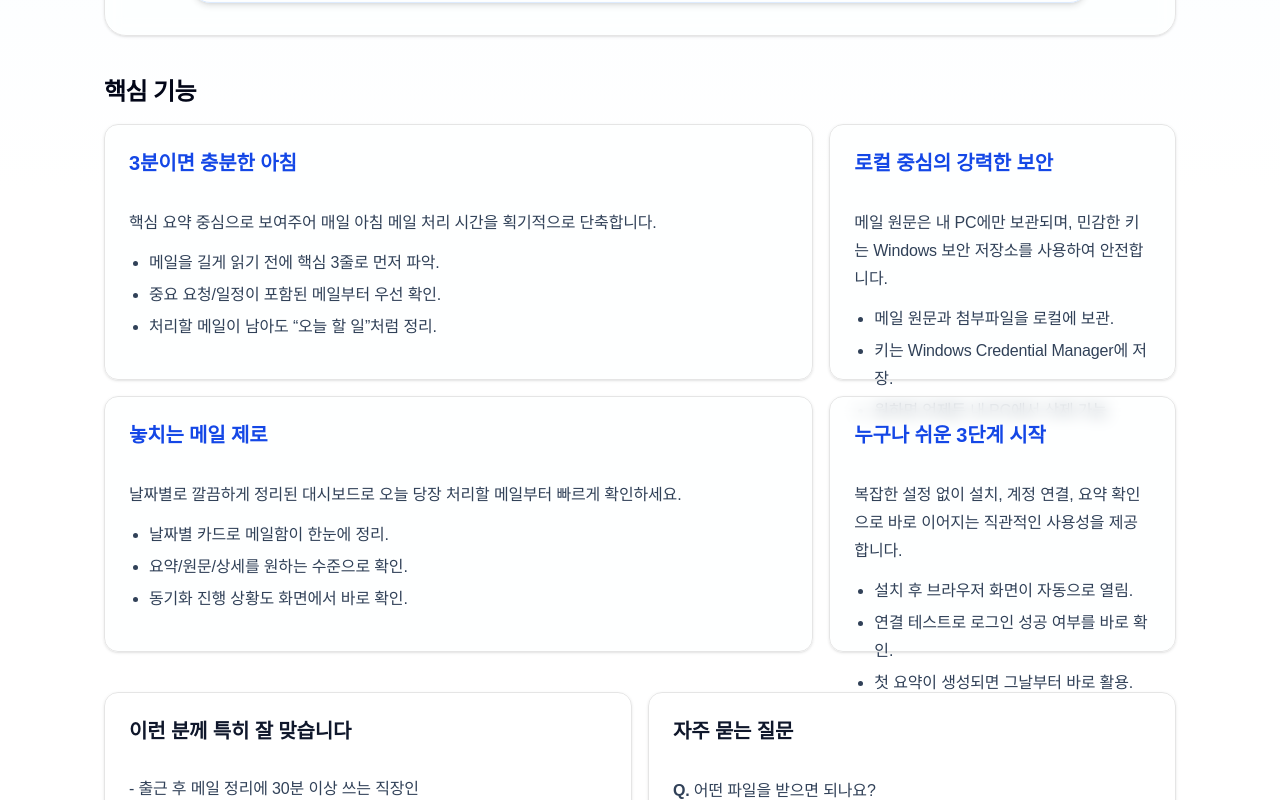
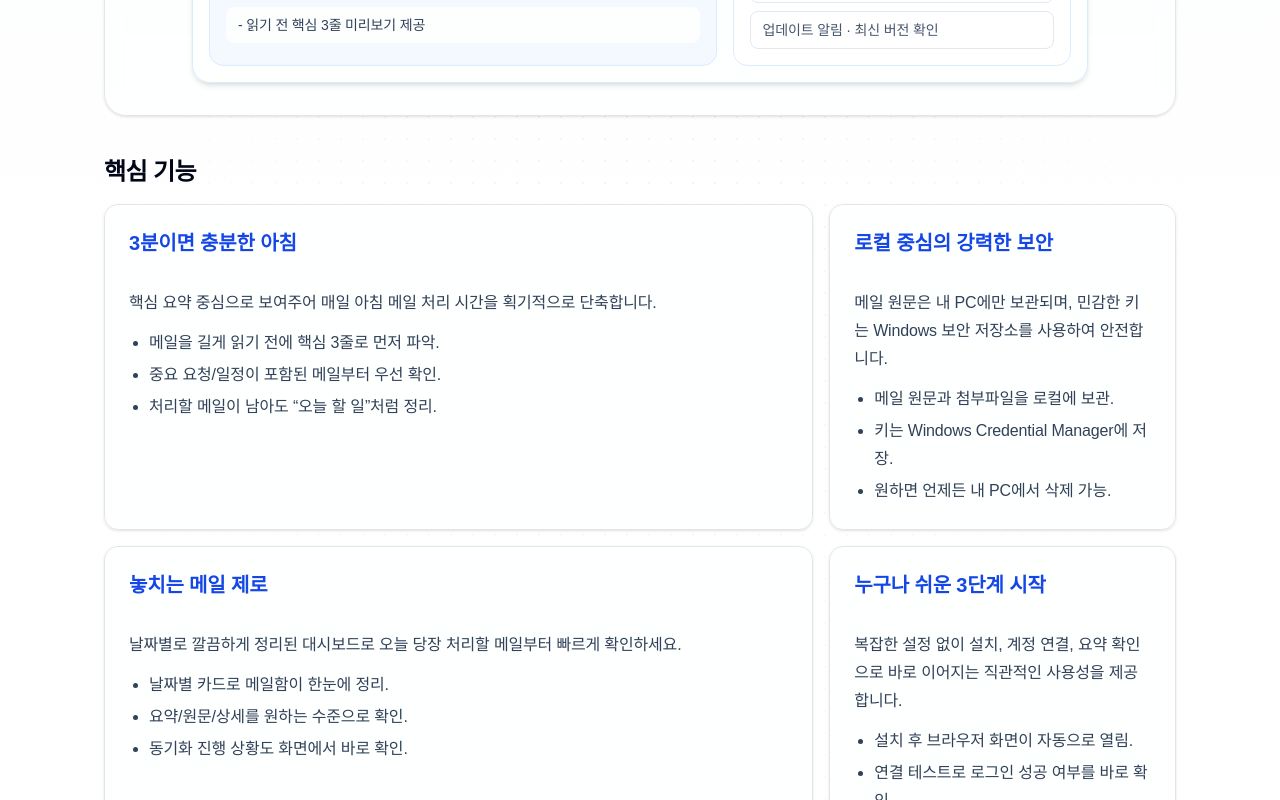
Before and after one commit to repairer5812/ai-email-summarizer, a Next.js app in the folder landing/: page / in a window 1280 px wide. Shown: the part 840-1640 px from the top of the page. Built offline with nearby package versions, Linux system fonts and the light colour scheme; a web font is replaced by a local one.

Commit message:
랜딩 레이아웃 안정화 및 배경 개선

```diff
--- a/landing/app/page.tsx
+++ b/landing/app/page.tsx
@@ -1,4 +1,3 @@
-import { BentoGrid } from "@/components/ui/bento-grid";
 import { Button } from "@/components/ui/button";
 import { Card, CardContent, CardHeader, CardTitle } from "@/components/ui/card";
 import { RetroGrid } from "@/components/ui/retro-grid";
@@ -6,8 +5,41 @@ import { ShimmerButton } from "@/components/ui/shimmer-button";
 
 export default function Home() {
   return (
-    <div className="min-h-screen bg-gradient-to-b from-blue-50/70 via-background to-background">
-      <main className="mx-auto flex w-full max-w-6xl flex-col gap-10 px-6 py-14 text-slate-800 md:px-10">
+    <div className="relative min-h-screen bg-background text-slate-800">
+      <div aria-hidden="true" className="pointer-events-none absolute inset-0 overflow-hidden">
+        <div className="absolute inset-0 bg-gradient-to-b from-slate-50 via-background to-background" />
+        <div className="absolute -top-48 left-[-18%] h-[520px] w-[520px] rounded-full bg-blue-600/16 blur-3xl" />
+        <div className="absolute -top-36 right-[-12%] h-[440px] w-[440px] rounded-full bg-sky-500/12 blur-3xl" />
+        <div className="absolute inset-0 opacity-[0.22] [background-image:radial-gradient(rgba(15,23,42,0.20)_1px,transparent_1px)] [background-size:22px_22px] [mask-image:radial-gradient(ellipse_at_top,black_32%,transparent_72%)]" />
+      </div>
+
+      <main className="relative mx-auto flex w-full max-w-6xl flex-col gap-10 px-6 py-14 md:px-10">
+        <header className="flex items-center justify-between">
+          <a href="#" className="text-sm font-semibold tracking-tight text-slate-900">
+            webmail-summary
+          </a>
+          <div className="flex items-center gap-3">
+            <Button variant="ghost" size="sm" asChild className="text-slate-700">
+              <a
+                href="https://github.com/repairer5812/ai-email-summarizer/releases/latest"
+                target="_blank"
+                rel="noopener noreferrer"
+              >
+                릴리즈 노트
+              </a>
+            </Button>
+            <form
+              action="https://github.com/repairer5812/ai-email-summarizer/releases/latest/download/webmail-summary.exe"
+              method="get"
+              target="_blank"
+            >
+              <ShimmerButton type="submit" className="h-10 px-5 text-sm font-semibold" background="rgb(37 99 235)">
+                Windows 다운로드
+              </ShimmerButton>
+            </form>
+          </div>
+        </header>
+
         <section className="relative overflow-hidden rounded-3xl border border-border bg-background/50 p-8 shadow-sm backdrop-blur md:p-12">
           <RetroGrid
             className="absolute inset-0"
@@ -40,7 +72,6 @@ export default function Home() {
                   action="https://github.com/repairer5812/ai-email-summarizer/releases/latest/download/webmail-summary.exe"
                   method="get"
                   target="_blank"
-                  rel="noopener noreferrer"
                 >
                   <ShimmerButton type="submit" className="h-11 px-7 text-base font-semibold" background="rgb(37 99 235)">
                     무료로 다운로드 (.exe)
@@ -109,7 +140,7 @@ export default function Home() {
 
         <section className="space-y-4">
           <h2 className="text-2xl font-extrabold tracking-tight text-slate-950">핵심 기능</h2>
-          <BentoGrid className="grid-cols-1 gap-4 md:auto-rows-[16rem] md:grid-cols-3">
+          <div className="grid grid-cols-1 gap-4 md:grid-cols-3">
             <Card className="col-span-1 border-border bg-background/50 shadow-sm backdrop-blur md:col-span-2">
               <CardHeader>
                 <CardTitle className="text-xl font-bold text-slate-950">
@@ -181,7 +212,7 @@ export default function Home() {
                 </ul>
               </CardContent>
             </Card>
-          </BentoGrid>
+          </div>
         </section>
 
         <section className="grid gap-4 md:grid-cols-2">
--- a/landing/components/ui/bento-grid.tsx
+++ b/landing/components/ui/bento-grid.tsx
@@ -23,7 +23,7 @@ const BentoGrid = ({ children, className, ...props }: BentoGridProps) => {
   return (
     <div
       className={cn(
-        "grid w-full auto-rows-[22rem] grid-cols-3 gap-4",
+        "grid w-full grid-cols-1 gap-4 md:grid-cols-3",
         className
       )}
       {...props}
```
